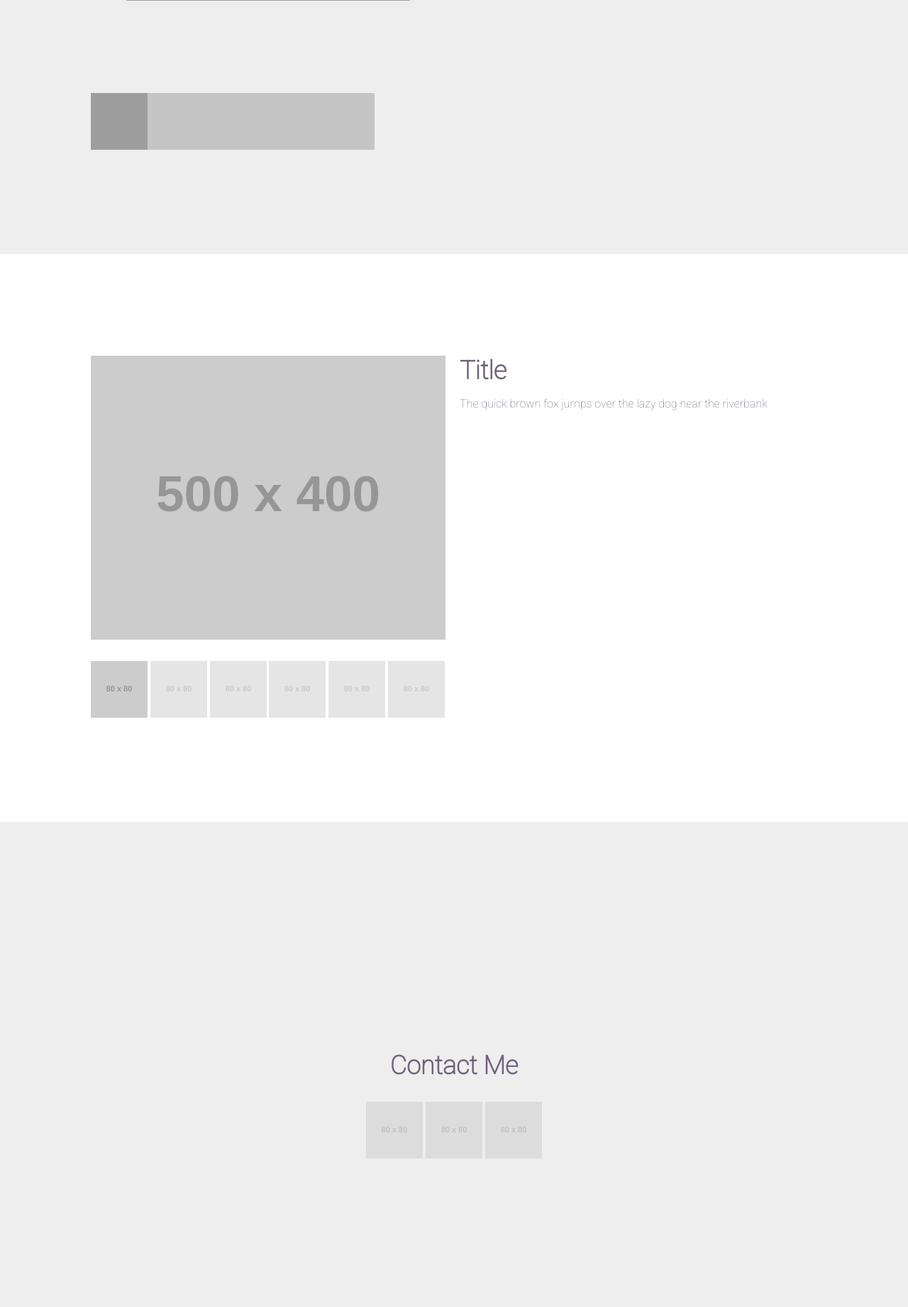
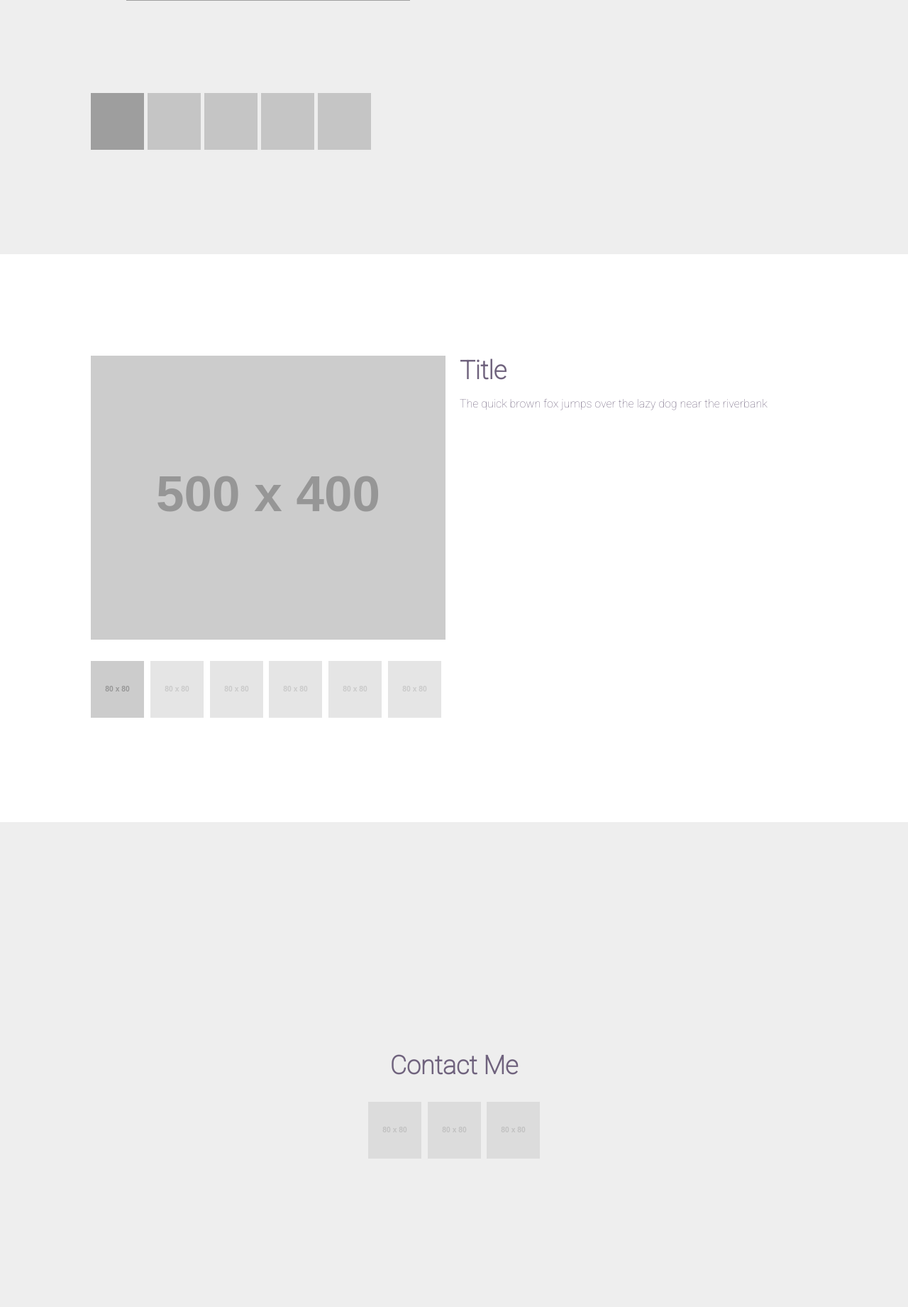
Before and after one commit to markediez/markediez.github.io, a PHP site: page / in a window 1280 px wide. Shown: the part 1242-3083 px from the top of the page at 71% size. Run offline with PHP 8.4, Linux system fonts and the light colour scheme; grey boxes labelled with a size stand in for pictures from a placeholder-image service; some libraries are stand-ins or nearby versions; grey boxes are pictures that could not be loaded.

Commit message:
Adjust design

```diff
--- a/css/index.css
+++ b/css/index.css
@@ -1,3 +1,10 @@
+* {
+  -webkit-box-sizing: border-box;
+  -moz-box-sizing: border-box;
+  -ms-box-sizing: border-box;
+  box-sizing: border-box;
+}
+
 html, body {
   background-color: #FFFFFF;
   color: #6F627D;
@@ -137,9 +144,11 @@ html, body {
 
 .thumbnail {
   margin-top: 30px;
+  margin-left: -5px;
 }
 
 .thumbnail img {
+  padding-left: 5px;
   width: 80px;
   height: 80px;
 }
@@ -149,6 +158,7 @@ html, body {
 }
 
 .thumbnail a {
+  /*padding-left: 5px;*/
   opacity: .5;
 }
 
```
